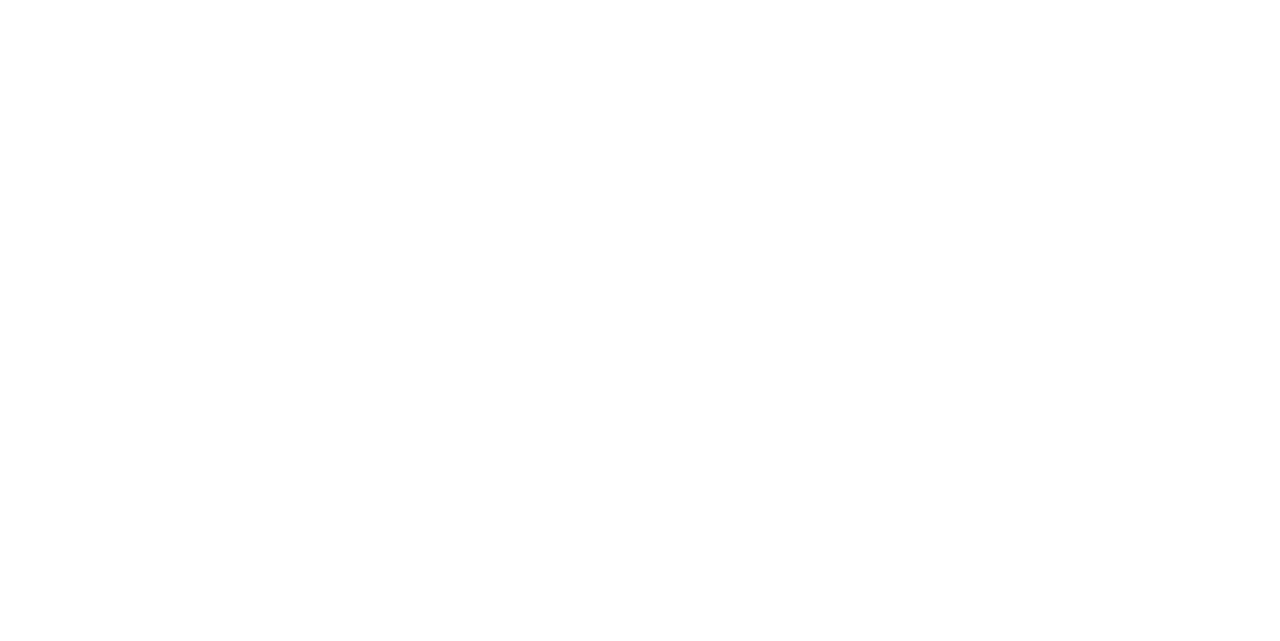
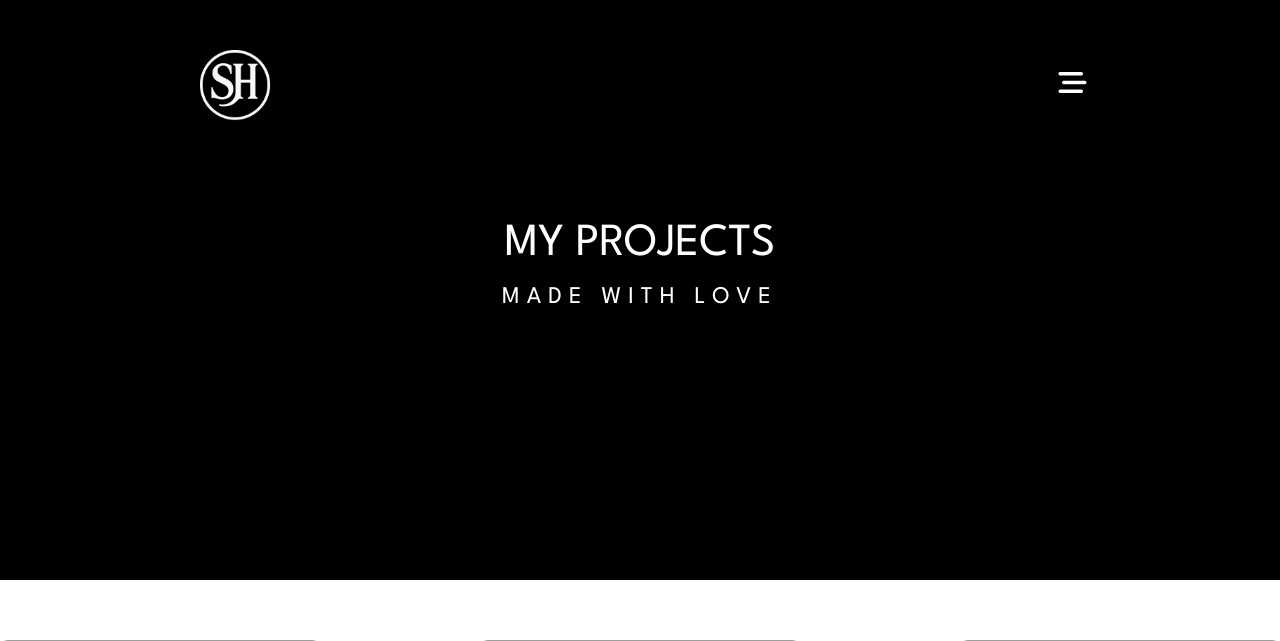
Before and after one commit to ShodiyorbekQambaraliyev/my-portfolio, a Django app: page /my_projects/ in a window 1280 px wide. Before the commit the part shown is empty. Shown: the top 641 px of the page. Run offline with Django 5.2, Linux system fonts and the light colour scheme; some libraries are stand-ins or nearby versions; grey boxes are pictures that could not be loaded.

Commit message:
My Projects sahifasini frontedn tomoni bitdi

```diff
--- a/portfolio/templates/about_me.html
+++ b/portfolio/templates/about_me.html
@@ -155,7 +155,7 @@
     </div>
 
     <div class="container flex items-center justify-center mt-[60px] gap-4 text-center">
-        <a class="bg-[#d9d9d9] py-[6px] px-[12px] border-2 border-[#d9d9d9] hover:border-blue-500" href="#"><i
+        <a class="bg-[#d9d9d9] py-[6px] px-[12px] border-2 border-[#d9d9d9] hover:border-blue-500" href="{% url 'my_projects' %}"><i
                 class="fa-solid fa-arrow-right"></i> All Projects</a>
         <a class="bg-[#d9d9d9] py-[6px] px-[12px] border-2 border-[#d9d9d9] hover:border-blue-500" href="#"><i
                 class="fa-solid fa-arrow-right"></i> About me</a>
--- a/portfolio/templates/my_projects.html
+++ b/portfolio/templates/my_projects.html
@@ -0,0 +1,72 @@
+{% extends 'base.html' %}
+{% load static %}
+
+{% block content %}
+
+<div class="">
+    <div class="w-full h-[580px] bg-[#000] pt-[40px]">
+        <div class="flex container w-[900px] items-center justify-between">
+            <div class="">
+                <a href="{% url 'home' %}">
+                    <img class="w-[90px]" src="{% static 'img/sh_logo.png' %}" alt="logo">
+                </a>
+            </div>
+            <div class="">
+                <i class="fa-solid fa-bars-staggered text-white text-[28px]"></i>
+            </div>
+        </div>
+        <div class="text-white container w-[900px] text-center flex flex-col items-center justify-center pt-[80px]">
+            <h1 class="text-[46px] font-regular uppercase">MY PROJECTS</h1>
+            <h2 class="text-[24px] font-regular uppercase tracking-[7px]">MADE WITH LOVE</h2>
+        </div>
+    </div>
+
+
+
+    <div class="flex container justify-between mt-[60px] flex-wrap gap-4">
+        <div class="w-[320px] h-[405px] bg-[url('/img/your-bg.png')] bg-cover bg-center bg-no-repeat p-4 rounded-lg bg-[#000]">
+            <h2 class="text-white text-[20px] font-bold">Project Title - Uzum Market</h2>
+            <a class="text-white underline" href="https://uzummarket.pythonanywhere.com/">Loyha linki</a>
+        </div>
+
+        <div class="w-[320px] h-[405px] bg-[url('/img/your-bg.png')] bg-cover bg-center bg-no-repeat p-4 rounded-lg bg-[#000]">
+            <h2 class="text-white text-[20px] font-bold">Project Title - Uzum Market</h2>
+            <a class="text-white underline" href="https://uzummarket.pythonanywhere.com/">Loyha linki</a>
+        </div>
+
+        <div class="w-[320px] h-[405px] bg-[url('/img/your-bg.png')] bg-cover bg-center bg-no-repeat p-4 rounded-lg bg-[#000]">
+            <h2 class="text-white text-[20px] font-bold">Project Title - Uzum Market</h2>
+            <a class="text-white underline" href="https://uzummarket.pythonanywhere.com/">Loyha linki</a>
+        </div>
+
+        <div class="w-[320px] h-[405px] bg-[url('/img/your-bg.png')] bg-cover bg-center bg-no-repeat p-4 rounded-lg bg-[#000]">
+            <h2 class="text-white text-[20px] font-bold">Project Title - Uzum Market</h2>
+            <a class="text-white underline" href="https://uzummarket.pythonanywhere.com/">Loyha linki</a>
+        </div>
+    </div>
+
+
+    <div class="container flex items-center justify-center mt-[60px] gap-4 text-center">
+        <a class="bg-[#d9d9d9] py-[6px] px-[12px] border-2 border-[#d9d9d9] hover:border-blue-500" href="#"><i
+                class="fa-solid fa-arrow-right"></i> About me</a>
+        <a class="bg-[#d9d9d9] py-[6px] px-[12px] border-2 border-[#d9d9d9] hover:border-blue-500" href="#"><i
+                class="fa-solid fa-arrow-right"></i> Contact me</a>
+    </div>
+
+    <div class="bg-[#000] flex items-center justify-center mt-[60px]">
+        <div class="container h-[300px] bg-[#000] mt-[80px] text-white flex items-center justify-between">
+            <div class="flex gap-4">
+                <a class="uppercase" href="#">about</a>
+                <a class="uppercase" href="#">contact</a>
+            </div>
+            <div>
+                <p class="text-[16px] font-medium">shodiyorbek057@gmail.com</p>
+                <p class="text-[16px] font-semibold mt-1"><i class="fa-solid fa-phone-volume text-[18px]"></i> +998 97
+                    213 8503</p>
+            </div>
+            <img class="w-[100px] h-[100px]" src="{% static 'img/sh_logo.png' %}" alt="logo">
+        </div>
+    </div>
+</div>
+
+{% endblock %}
```
